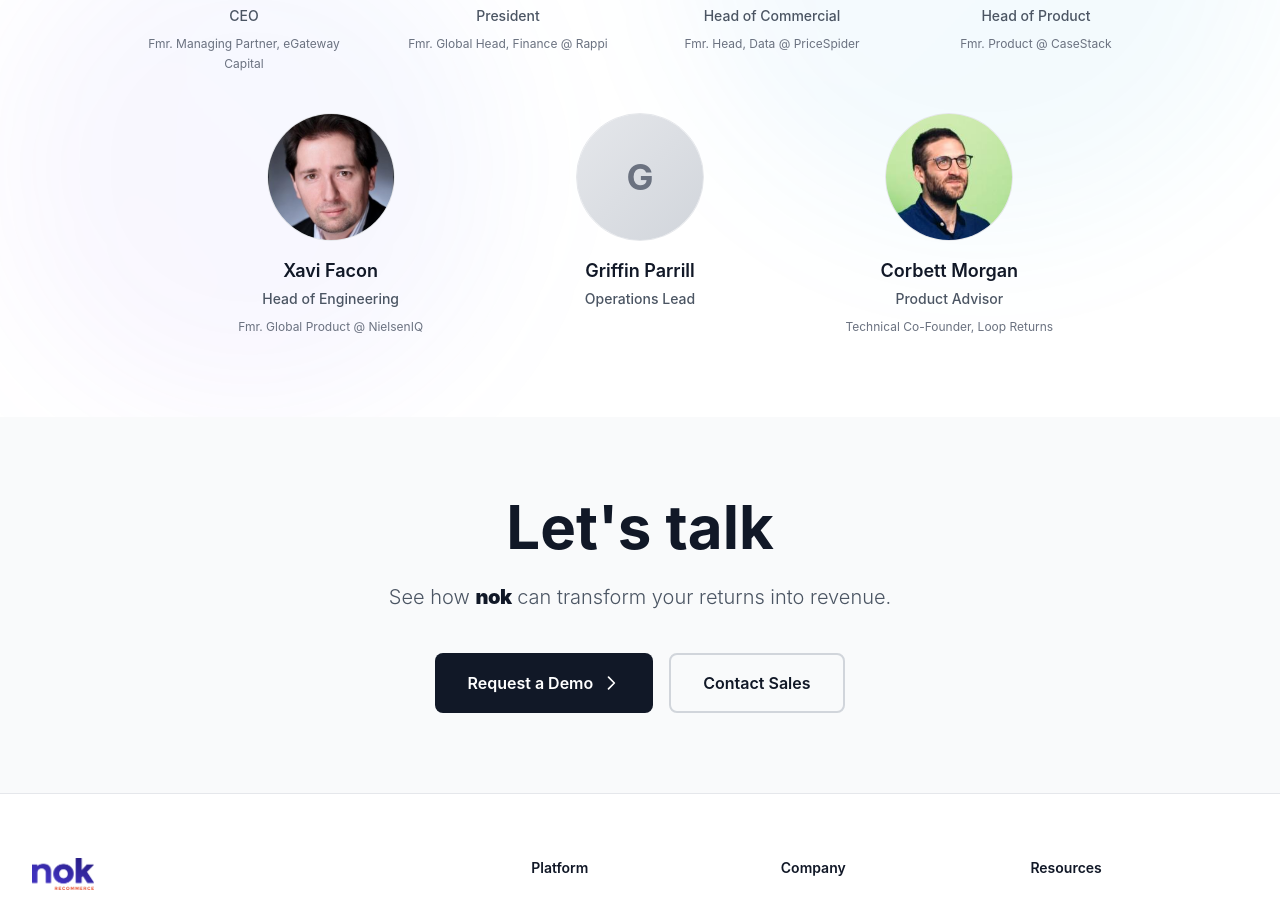
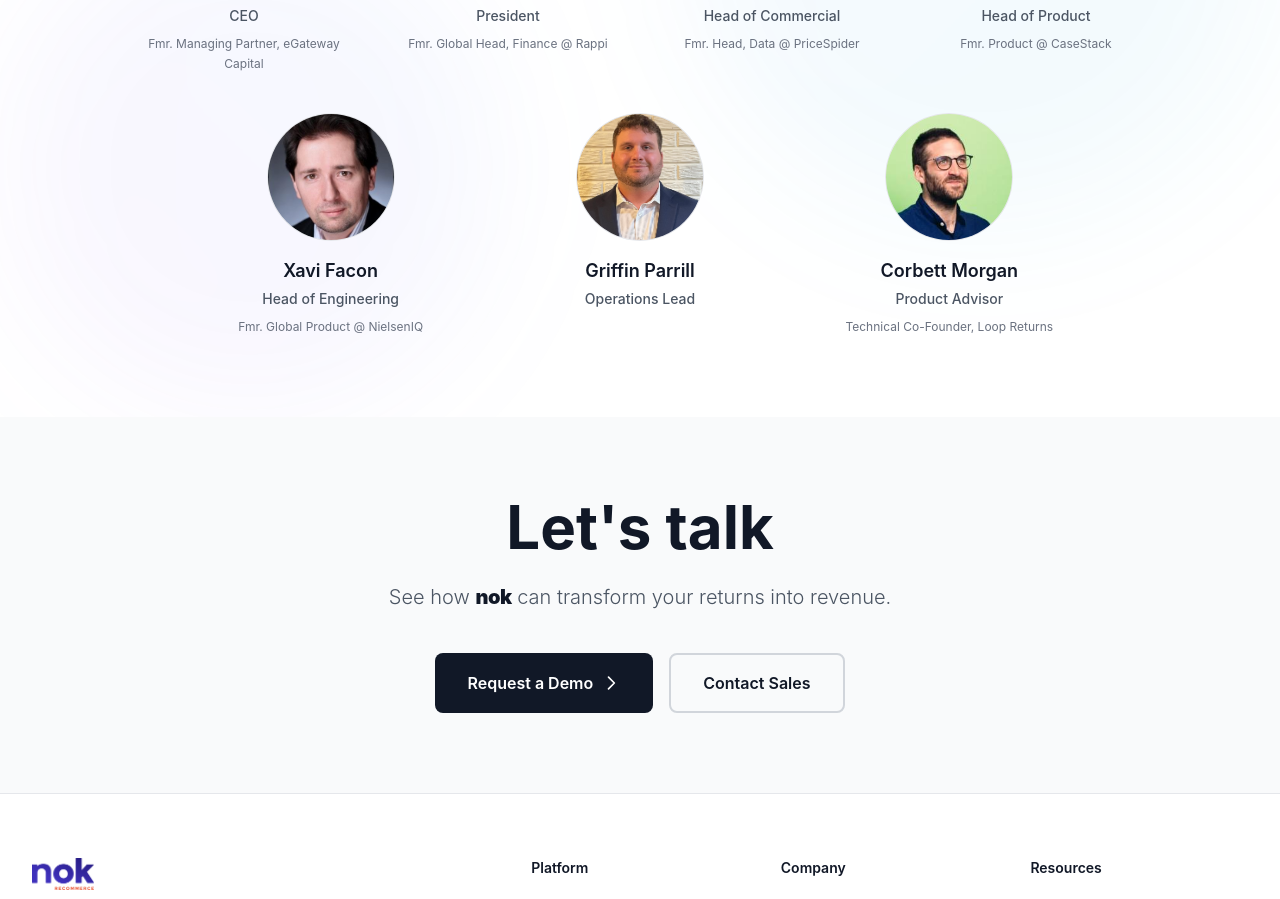
Before and after one commit to nok-admin/nok_website_mvp_v2, a Next.js app: page /about in a window 1280 px wide. Shown: the part 1506-2405 px from the top of the page. Built offline with nearby package versions, Linux system fonts and the light colour scheme.

Commit message:
Add Griffin Parrill headshot

```diff
--- a/app/about/page.js
+++ b/app/about/page.js
@@ -190,9 +190,14 @@
             {/* Team Member 6 - Griffin Parrill */}
             <div className="group text-center">
               <div className="w-32 h-32 mx-auto mb-4 rounded-full overflow-hidden bg-gray-100 border border-gray-200 relative group-hover:border-gray-400 transition-all">
-                <div className="w-full h-full bg-gradient-to-br from-gray-200 to-gray-300 flex items-center justify-center">
-                  <span className="text-4xl font-bold text-gray-500">G</span>
-                </div>
+                <Image
+                  src="/team/Griffin Parrill.jpg"
+                  alt="Griffin Parrill"
+                  fill
+                  className="object-cover"
+                  sizes="128px"
+                  quality={95}
+                />
               </div>
               <h3 className="text-lg font-semibold text-gray-900 mb-1">Griffin Parrill</h3>
               <p className="text-gray-600 font-medium mb-2 text-sm">Operations Lead</p>
```
Also changed, not shown: public/team/Griffin Parrill.jpg (added).
